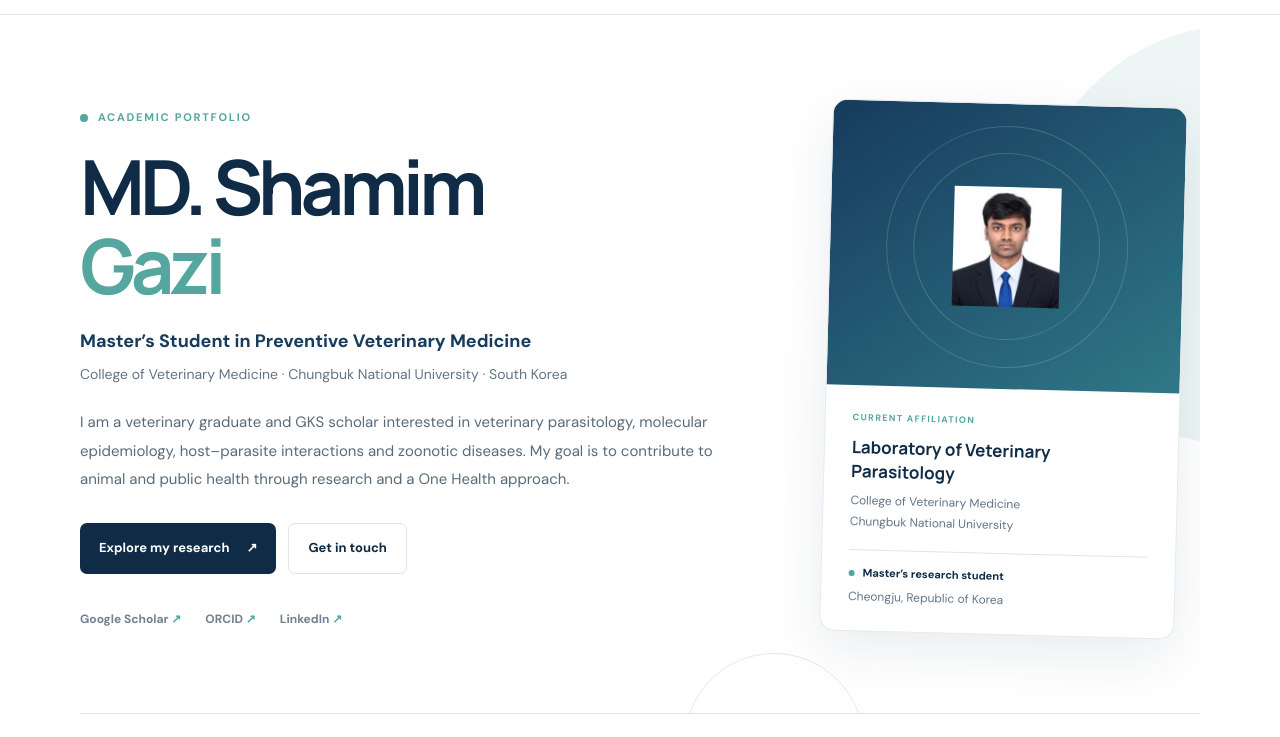
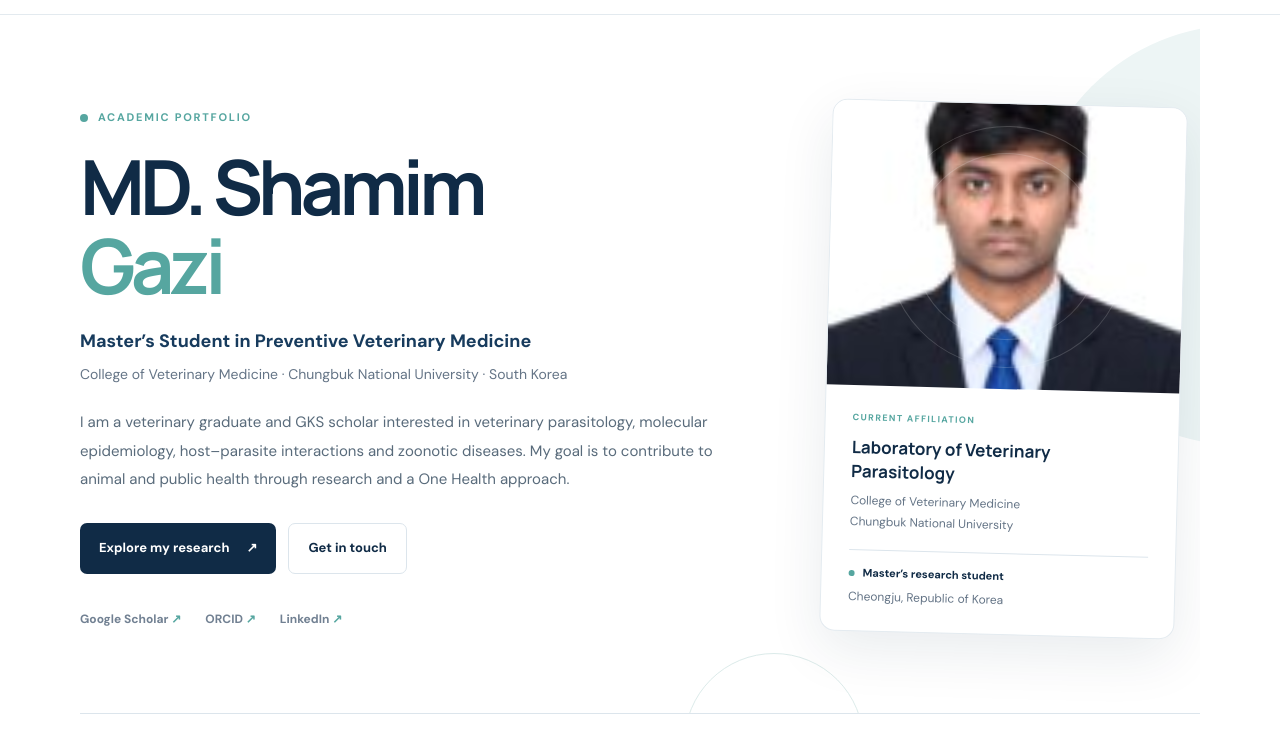
Before and after one commit to mdshamimgazi009/mdshamimgazi009.github.io, a plain HTML site: page index.html in a window 1280 px wide. Shown: the part 62-799 px from the top of the page. Drawn offline with Linux system fonts and the light colour scheme; files whose address does not match are found by name.

Commit message:
Update style.css

```diff
--- a/assets/style.css
+++ b/assets/style.css
@@ -209,3 +209,9 @@ h1, h2, h3 { font-family: Manrope, sans-serif; }
     border-radius: 50%;
     border: 4px solid #e5e7eb;
 }
+.portrait-placeholder img {
+    width: 100%;
+    height: 100%;
+    object-fit: cover;
+    display: block;
+}
```
